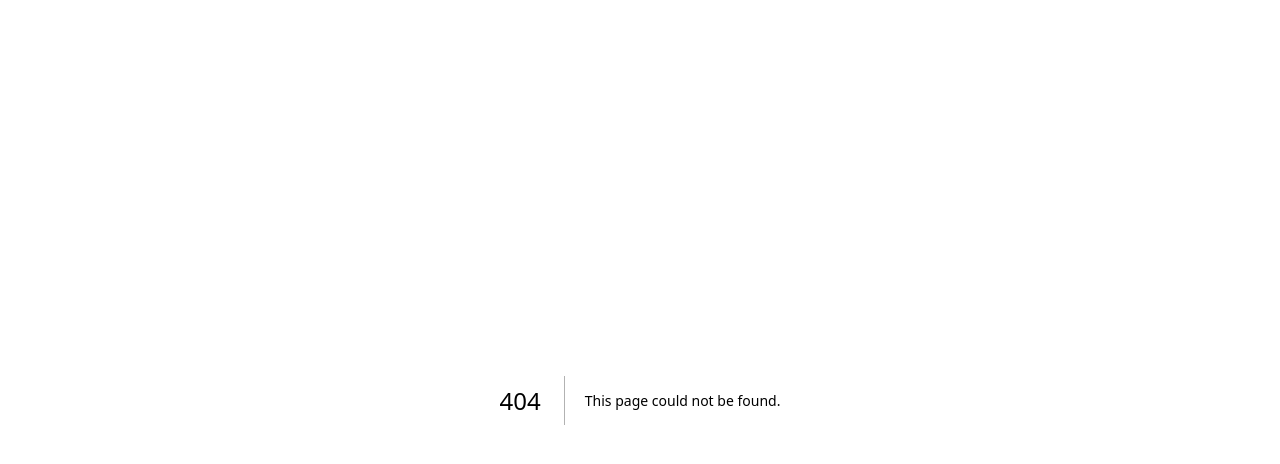
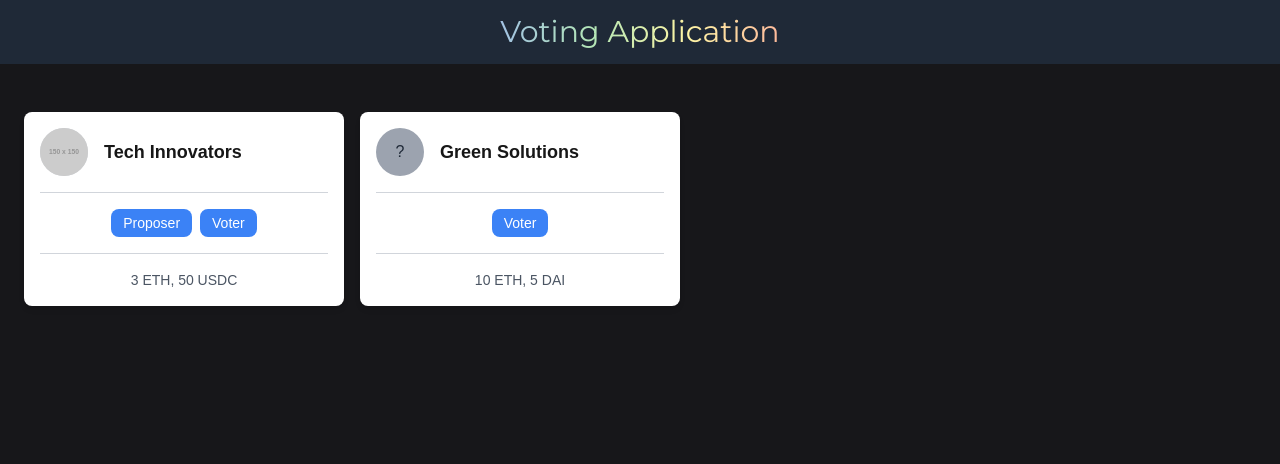
Before and after one commit to isaackohjw/DApp, a Next.js app in the folder front-end/: page /organisations in a window 1280 px wide. Before the commit this address had no page. Shown: the top 464 px of the page. Built offline with nearby package versions, Linux system fonts and the light colour scheme.

Commit message:
setting up the organisation page

```diff
--- a/front-end/src/app/login/page.tsx
+++ b/front-end/src/app/login/page.tsx
@@ -148,10 +148,10 @@ export default function LoginPage() {
               {walletAddress ? "Wallet Connected" : "Connect Wallet"}
 
               <Image
-                src="/MetaMask_Fox.webp" // Path to the MetaMask logo
+                src="/MetaMask_Fox.webp"
                 alt="MetaMask Logo"
-                width={28} // Set the desired width
-                height={28} // Set the desired height
+                width={28}
+                height={28}
                 className="ml-2"
               />
             </button>
--- /dev/null
+++ b/front-end/src/app/organisations/page.tsx
@@ -0,0 +1,30 @@
+import React from "react";
+import { Titlebar } from "@/components/titlebar";
+import OrganisationBox from "@/components/organisation_box";
+
+export default function OrganisationPage() {
+  return (
+    <div className="min-h-screen">
+      {/* Titlebar */}
+      <Titlebar />
+
+      <div className="flex flex-wrap gap-4 p-6">
+        {/* Organisation 1 */}
+        <OrganisationBox
+          name="Tech Innovators"
+          profilePic="https://via.placeholder.com/150"
+          roles={["Proposer", "Voter"]}
+          tokens={["3 ETH", "50 USDC"]}
+        />
+
+        {/* Organisation 2 */}
+        <OrganisationBox
+          name="Green Solutions"
+          profilePic={null}
+          roles={["Voter"]}
+          tokens={["10 ETH", "5 DAI"]}
+        />
+      </div>
+    </div>
+  );
+}
--- /dev/null
+++ b/front-end/src/components/organisation_box.tsx
@@ -0,0 +1,62 @@
+"use client";
+export default function OrganisationBox({
+  name = "Organization Name",
+  profilePic,
+  roles = [],
+  tokens = ["5 ETH"],
+}: {
+  name: string;
+  profilePic: string | null;
+  roles: string[];
+  tokens: string[];
+}) {
+  return (
+    <div className="bg-white rounded-lg shadow-md p-4 w-80 mt-6">
+      {/* Profile Picture and Organization Name */}
+      <div className="flex items-center mb-4">
+        <div className="w-12 h-12 rounded-full bg-gray-300 flex items-center justify-center overflow-hidden">
+          {profilePic ? (
+            <img
+              src={profilePic}
+              alt={`${name} Profile`}
+              className="w-full h-full object-cover"
+              onError={(e) => (e.currentTarget.style.display = "none")}
+            />
+          ) : (
+            <div className="bg-gray-400 w-full h-full flex items-center justify-center text-gray-800">
+              ?
+            </div>
+          )}
+        </div>
+        <span className="ml-4 text-lg font-semibold truncate">{name}</span>
+      </div>
+
+      {/* Separator */}
+      <hr className="border-gray-300 mb-4" />
+
+      {/* Roles */}
+      <div className="flex justify-center gap-2 mb-4">
+        {roles.length > 0 ? (
+          roles.map((role, index) => (
+            <div
+              key={index}
+              className="px-3 py-1 bg-blue-500 text-white text-sm rounded-lg"
+            >
+              {role}
+            </div>
+          ))
+        ) : (
+          <span className="text-gray-500 text-sm">No roles assigned</span>
+        )}
+      </div>
+
+      {/* Separator */}
+      <hr className="border-gray-300 mb-4" />
+
+      {/* Tokens */}
+      <div className="text-gray-600 flex justify-center items-center">
+        <span className="text-sm">{tokens.join(", ")}</span>
+      </div>
+    </div>
+  );
+}
--- /dev/null
+++ b/front-end/src/components/titlebar.tsx
@@ -0,0 +1,9 @@
+export function Titlebar() {
+  return (
+    <div className="bg-gray-800 text-white h-12 flex items-center justify-center py-8">
+      <span className="text-3xl rainbow-text font-title">
+        Voting Application
+      </span>
+    </div>
+  );
+}
```
Also changed, not shown: front-end/src/app/role/page.tsx (added).
